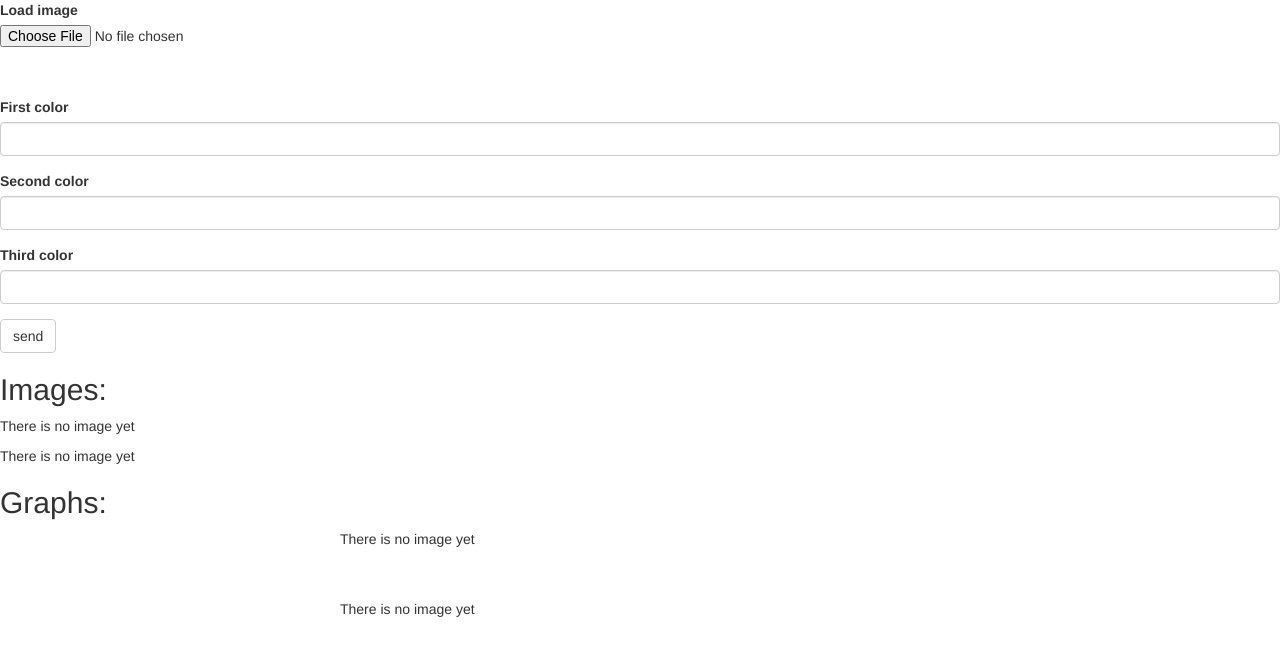
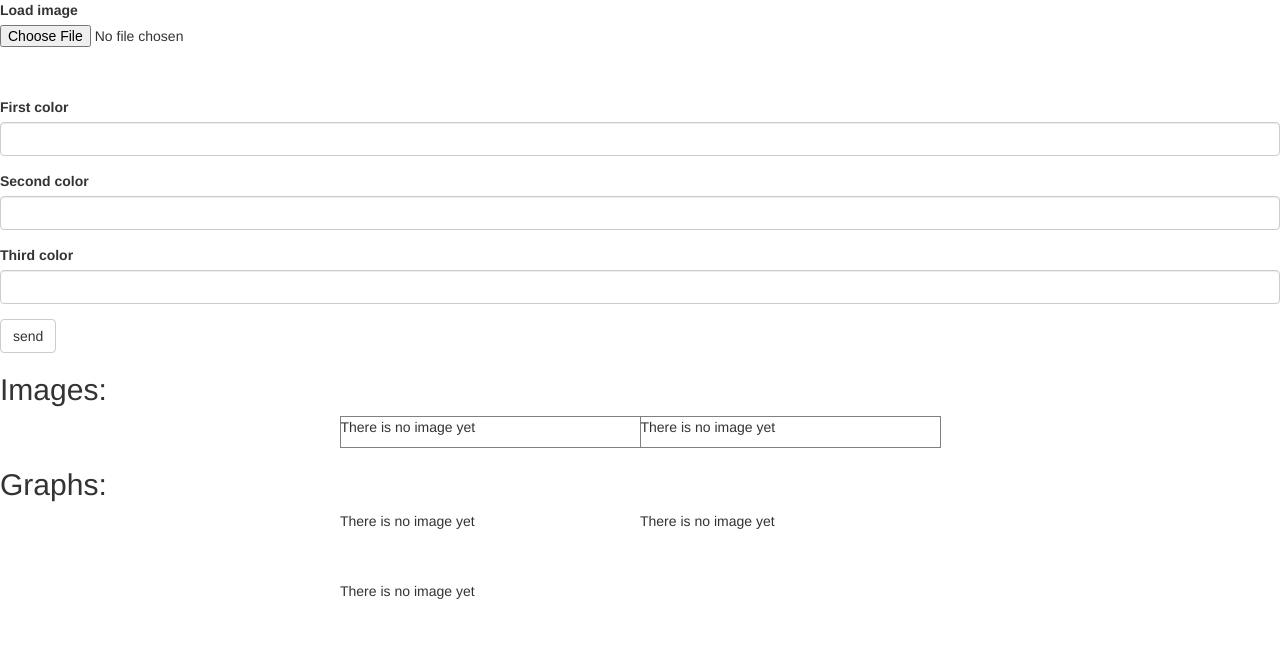
Before and after one commit to Alexxxem/laba_3, a Flask app: page /net in a window 1280 px wide. Shown: the top 656 px of the page. Run offline with Flask 2, Linux system fonts and the light colour scheme; some libraries are stand-ins or nearby versions.

Commit message:
Update net.html

```diff
--- a/flaskapp/templates/net.html
+++ b/flaskapp/templates/net.html
@@ -4,46 +4,49 @@
 {% block title %}This is an page{% endblock %}
 <!-- блок body -->
 {% block content %}
-{{ wtf.quick_form(form, method='post',enctype="None", action="net") }}
+{{ wtf.quick_form(form, method='post',enctype=None, action="net") }}
 <!-- один из стандартных тэгов html - заголовок второго уровня -->
-<h2>Images: </h2>
-<!-- проверяем есть ли данные классификации -->
-<tr align="center">
-  <td width="800px><td width=300px">
+<h2> Images:</h2>
+<table align="center", border="1">
+<tr width=800px><td width=300px>
 {% if old_img %}
 <p>Original image: {{old_img}}</p>
-    <p><img src = {{old_img}}/>
+<p><img src={{old_img}}/>
 {% else %}
 <p> There is no image yet </p>
 {% endif %}
 </td><td width=300px>
 {% if image_name %}
+<p>New image: {{image_name}}
 <p><img src={{image_name}}></p>
 {% else %}
 <p> There is no image yet </p>
 {% endif %}</td></tr></table>
 <h2>Graphs: </h2>
+<!-- проверяем есть ли данные классификации -->
 <table align="center">
 <tr width=700px><td width=300px>
-    {%if vertgr%}
-    <p> Color average vert: {{vertgr}}
+{% if vertgr %}
+<p>Color average vert: {{vertgr}}
 <p><img src={{vertgr}}></p>
 {% else %}
-    <p> There is no image yet</p>
+<p> There is no image yet </p>
 {% endif %}
 </td><td width=300px>
-    {%if horizgr %}
-    <p> Colore average horiz: {{horizgr}}
-      <p>There is no image yet </p>
+{% if horizgr %}
+<p>Color average horiz: {{horizgr}}
+<p><img src={{horizgr}}/>
+{% else %}
+<p> There is no image yet </p>
 {% endif %}
 </td>
 <tr width=700px><td>
 <br><br>
-  {%if gr_name %}
+{% if gr_name %}
 <p>Color map: {{gr_name}}
 <p><img src={{gr_name}}/>
 {% else %}
-  <p> There is no image yet</p>
+<p> There is no image yet </p>
 {% endif %}
 {% endblock %}
 </td>
```
Lines whose indentation alone changed are shown as unchanged.
